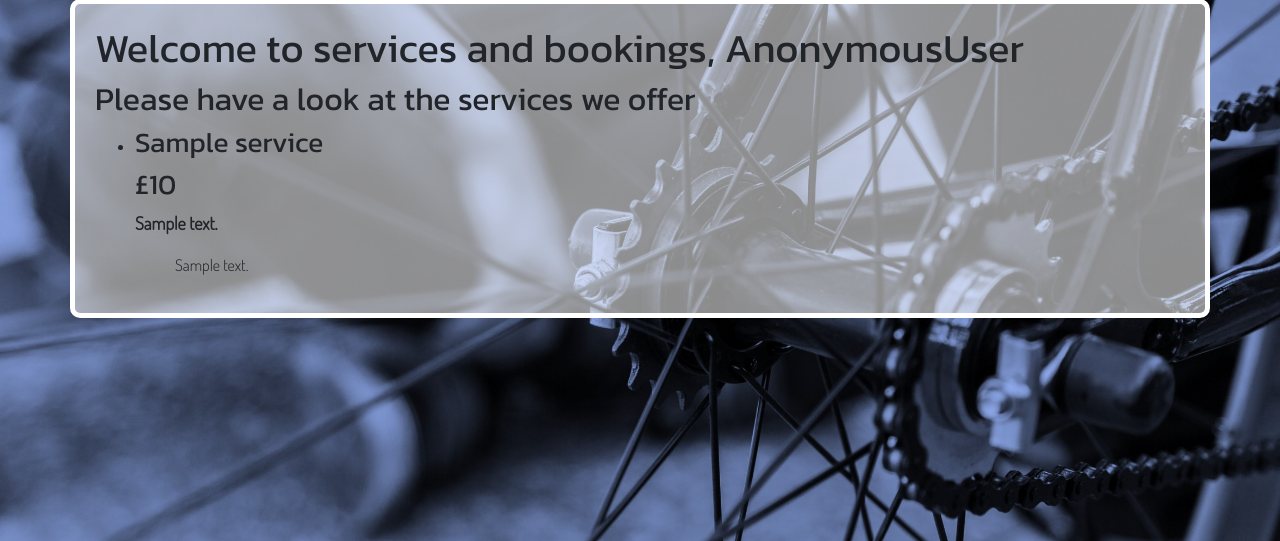
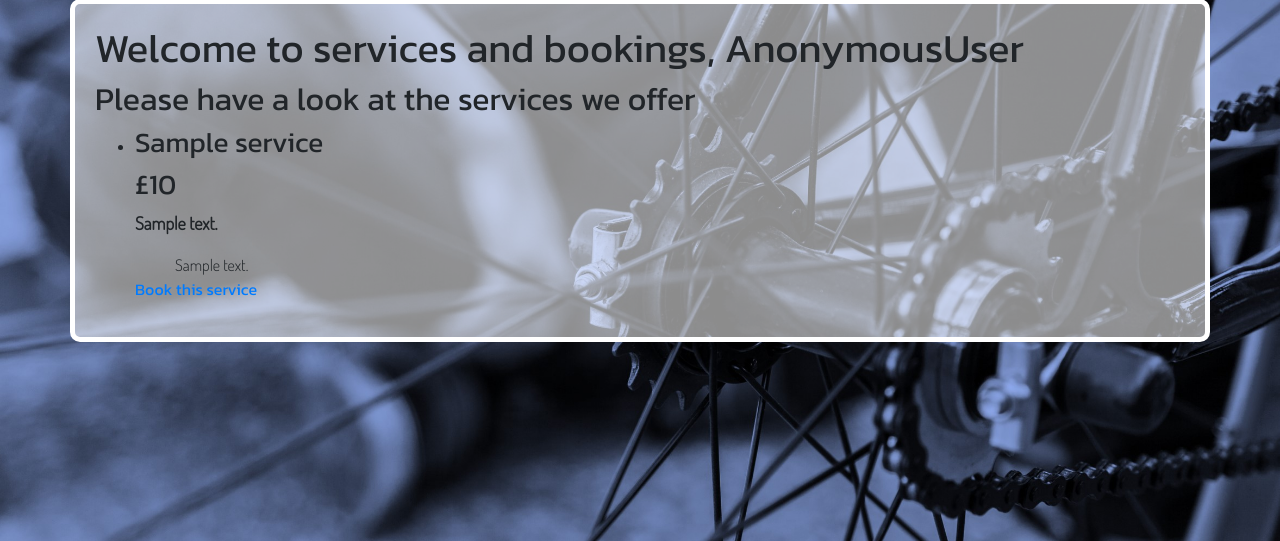
Before and after one commit to ajmccredie/cycle-connect, a Django app: page /bookable_services/services/ in a window 1280 px wide. Shown: the part 171-712 px from the top of the page. Run offline with Django 3.2, Linux system fonts and the light colour scheme; tables that the repository leaves empty hold one stand-in row (values such as "Sample post"); some libraries are stand-ins or nearby versions.

Commit message:
Add and update code to allow bookings unsuccessful currently

```diff
--- a/bookable_services/forms.py
+++ b/bookable_services/forms.py
@@ -2,6 +2,10 @@ from django import forms
 from .models import Slot, Booking, Place
 
 class BookingInquiryForm(forms.ModelForm):
+    class Meta:
+        model = Booking
+        fields = ['slot', 'service']
+
     place = forms.ModelChoiceField(
         queryset=Place.objects.all(), label="Select Place"
     )
--- a/bookable_services/urls.py
+++ b/bookable_services/urls.py
@@ -3,5 +3,5 @@ from .views import BookService, ServiceList
 
 urlpatterns = [
     path('services/', ServiceList.as_view(), name='service_list'),
-    path('bookings/', BookService.as_view(), name='book_service'),
+    path('bookings/<int:service_id>/', BookService.as_view(), name='book_service'),
 ]
--- a/bookable_services/views.py
+++ b/bookable_services/views.py
@@ -20,17 +20,22 @@ class BookService(LoginRequiredMixin, View):
     service_booking_page = 'book_service.html'
 
     def get(self, request, *args, **kwargs):
-        form = BookingInquiryForm()
-        return render(request, self.service_booking_page, {'form': form})
+        service_id = kwargs.get('service_id')
+        service = get_object_or_404(Service, id=service_id)
+        form = BookingInquiryForm(initial={'service': service})
+        return render(request, self.service_booking_page, {'form': form, 'service': service})
 
     def post(self, request, *args, **kwargs):
         form = BookingInquiryForm(request.POST)
         if form.is_valid():
+            service_id = kwargs.get('service_id')
+            service = get_object_or_404(Service, id=service_id)
             new_booking = Booking(
                 user=request.user,
                 slot=form.cleaned_data['slot'],
                 status='pending'
             )
             new_booking.save()
+            return redirect('service_list')
 
         return render(request, self.service_booking_page, {'form': form})
--- a/templates/service_list.html
+++ b/templates/service_list.html
@@ -15,6 +15,7 @@
             <ul>
                 {{ service.description_detail_bullets }}
             </ul>
+            <a href="{% url 'book_service' service.id %}">Book this service</a>
         </li>
     {% empty %}
         <p>No services available.</p>
```
